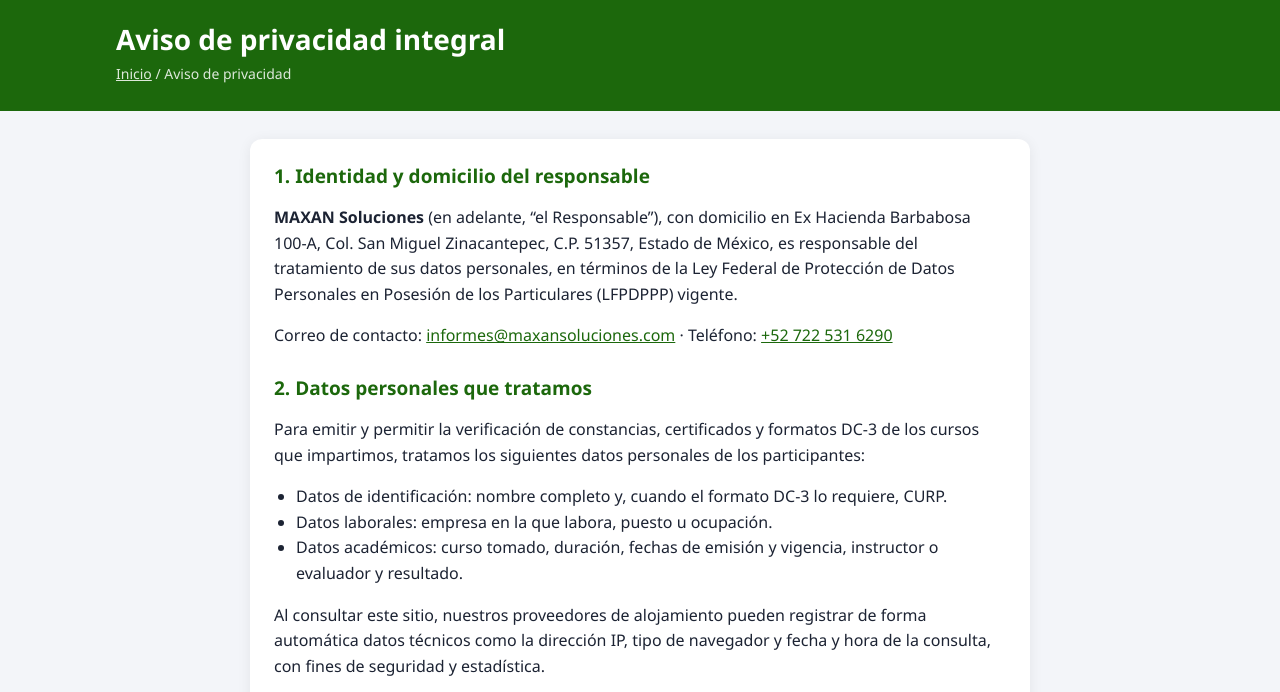
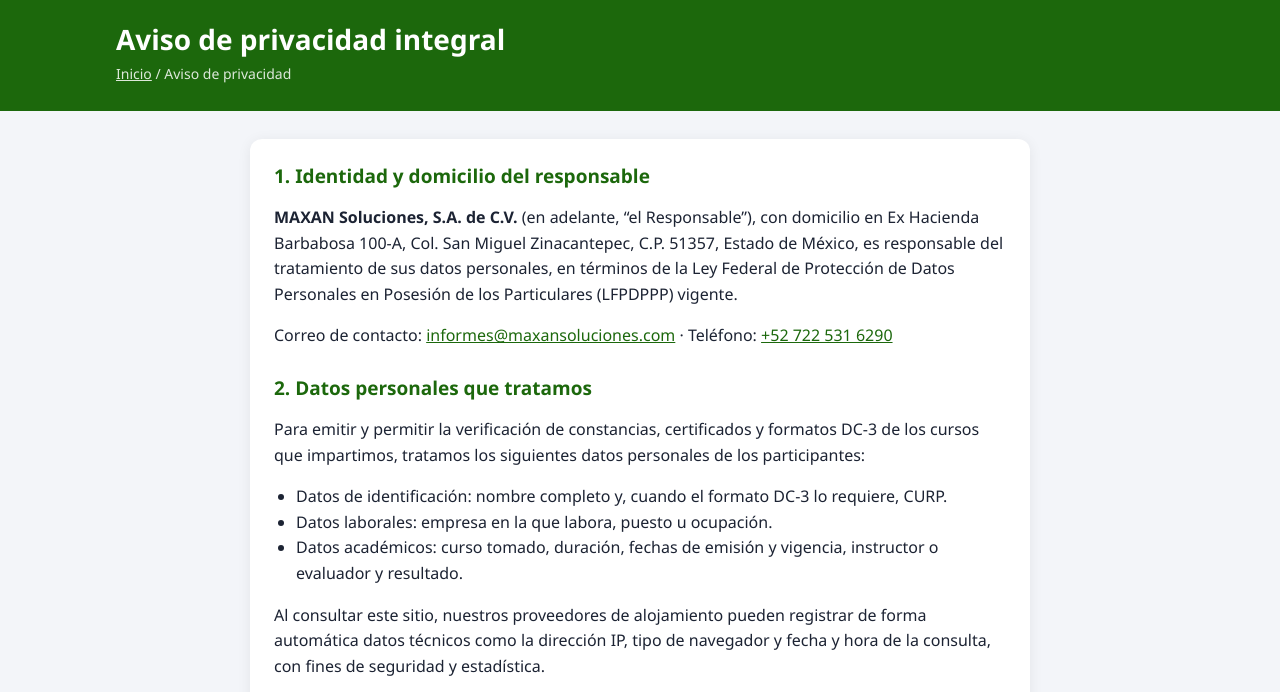
Before and after one commit to malejandroplata-alt/maxan-certificaciones, a plain HTML site: page aviso-privacidad.html in a window 1280 px wide. Shown: the part 84-776 px from the top of the page. Drawn offline with Linux system fonts and the light colour scheme.

Commit message:
Usar razón social MAXAN Soluciones, S.A. de C.V. en aviso y pie
Co-Authored-By: Claude Opus 5.5 <noreply@anthropic.com>
Claude-Session: https://claude.ai/code/session_01ArTifBE8SqNzN57qJoa9gV

```diff
--- a/app.js
+++ b/app.js
@@ -31,7 +31,7 @@
           <p><a href="mailto:${esc(c.email)}">${esc(c.email)}</a></p></div>
         ${redes ? `<div><h4>Síguenos</h4><p>${redes}</p></div>` : ''}
       </div>
-      <div class="legal wrap">© ${new Date().getFullYear()} ${esc(E.nombre)}. Todos los derechos reservados.
+      <div class="legal wrap">© ${new Date().getFullYear()} ${esc(E.razonSocial || E.nombre)}. Todos los derechos reservados.
         ${E.avisoPrivacidad ? ` · <a href="${esc(E.avisoPrivacidad)}" target="_blank" rel="noopener">Aviso de privacidad</a>` : ''}</div>
     </footer>`;
 
--- a/aviso-privacidad.html
+++ b/aviso-privacidad.html
@@ -113,7 +113,7 @@
 <script>
   const E = EMPRESA, c = E.contacto;
   document.title = 'Aviso de privacidad | ' + E.nombre;
-  document.querySelectorAll('.e-nombre').forEach(x => x.textContent = E.nombre);
+  document.querySelectorAll('.e-nombre').forEach(x => x.textContent = E.razonSocial || E.nombre);
   document.querySelectorAll('.e-dir').forEach(x => x.textContent = c.direccion);
   document.querySelectorAll('.e-mail').forEach(x => { x.textContent = c.email; x.href = 'mailto:' + c.email; });
   document.querySelectorAll('.e-tel').forEach(x => { x.textContent = c.telefono; x.href = 'tel:' + c.telefono.replace(/\s/g, ''); });
--- a/config.js
+++ b/config.js
@@ -3,6 +3,7 @@
    ========================================================= */
 window.EMPRESA = {
   nombre: 'MAXAN Soluciones',
+  razonSocial: 'MAXAN Soluciones, S.A. de C.V.',
   logo: '/logo.png',                 // logo MAXAN Soluciones
   colorPrincipal: '#1c680c',         // verde oscuro del logo MAXAN
   colorAcento: '#6fb52c',            // verde claro del logo MAXAN
```
